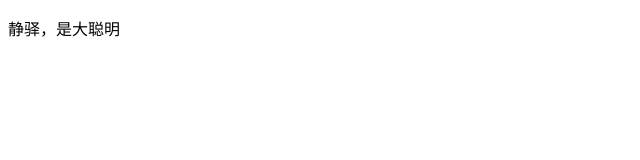
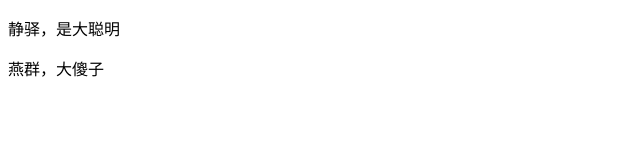
Before and after one commit to Lee-tiny-Co7/.io, a plain HTML site: page jingyi.html in a window 1280 px wide. Shown: the whole page, without its empty margins (0-640 px from the left). Drawn offline with Linux system fonts and the light colour scheme.

Commit message:
Update jingyi.html

```diff
--- a/jingyi.html
+++ b/jingyi.html
@@ -5,5 +5,6 @@
     <meta name="viewport" content="width=device-width">
     <title>我爱你</title>
     <p>静驿，是大聪明</p>
+    <p>燕群，大傻子</p>
   </head>
 </html>
```
